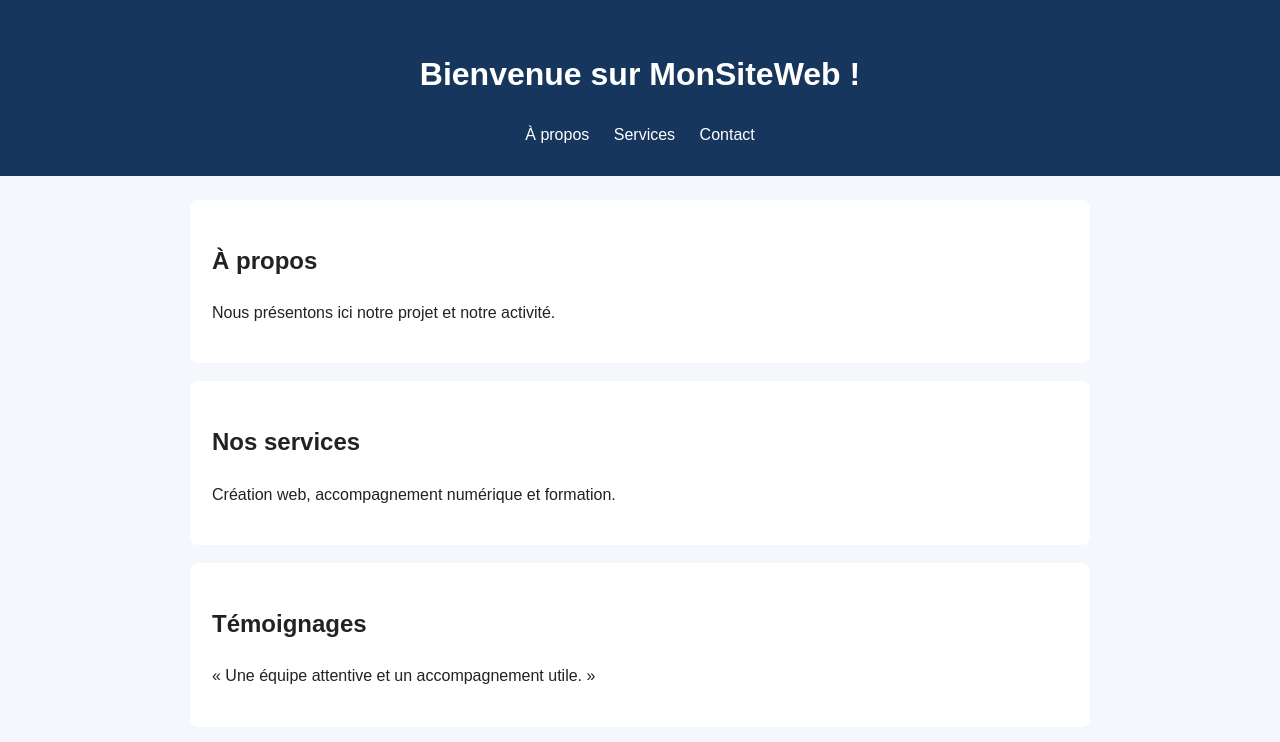
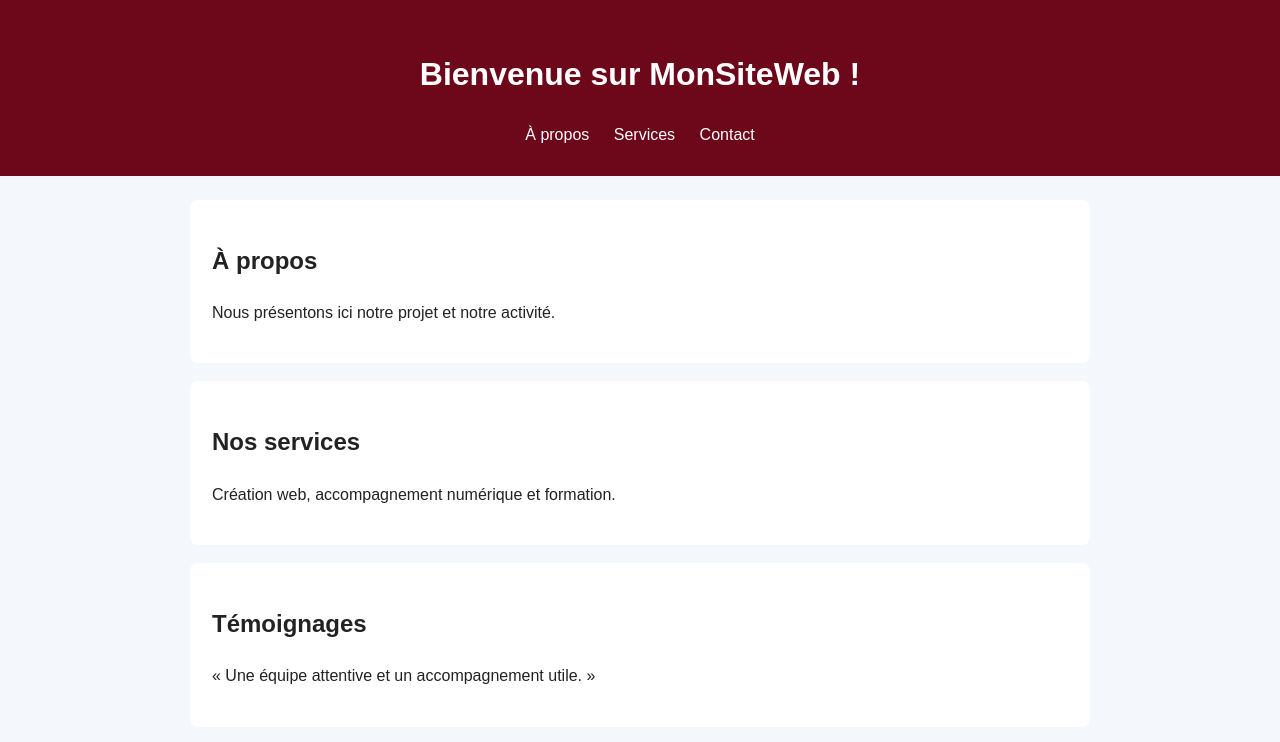
Before and after one commit to nodemnodemlucaevans/MonSiteWeb, a plain HTML site: page index.html in a window 1280 px wide. Shown: the top 742 px of the page. Drawn offline with Linux system fonts and the light colour scheme.

Commit message:
fix: changer la couleur de l'en-tête en bordeaux

```diff
--- a/style.css
+++ b/style.css
@@ -1,6 +1,6 @@
 * { box-sizing: border-box; }
 body { margin: 0; font-family: Arial, sans-serif; line-height: 1.6; color: #222; background: #f4f7fb; }
-header { padding: 28px 16px; text-align: center; color: white; background: #17365d; }
+header { padding: 28px 16px; text-align: center; color: white; background: #6d071a; }
 nav a { margin: 0 10px; color: white; text-decoration: none; }
 main { width: min(900px, 92%); margin: 24px auto; }
 section { margin-bottom: 18px; padding: 22px; background: white; border-radius: 8px; }
```
